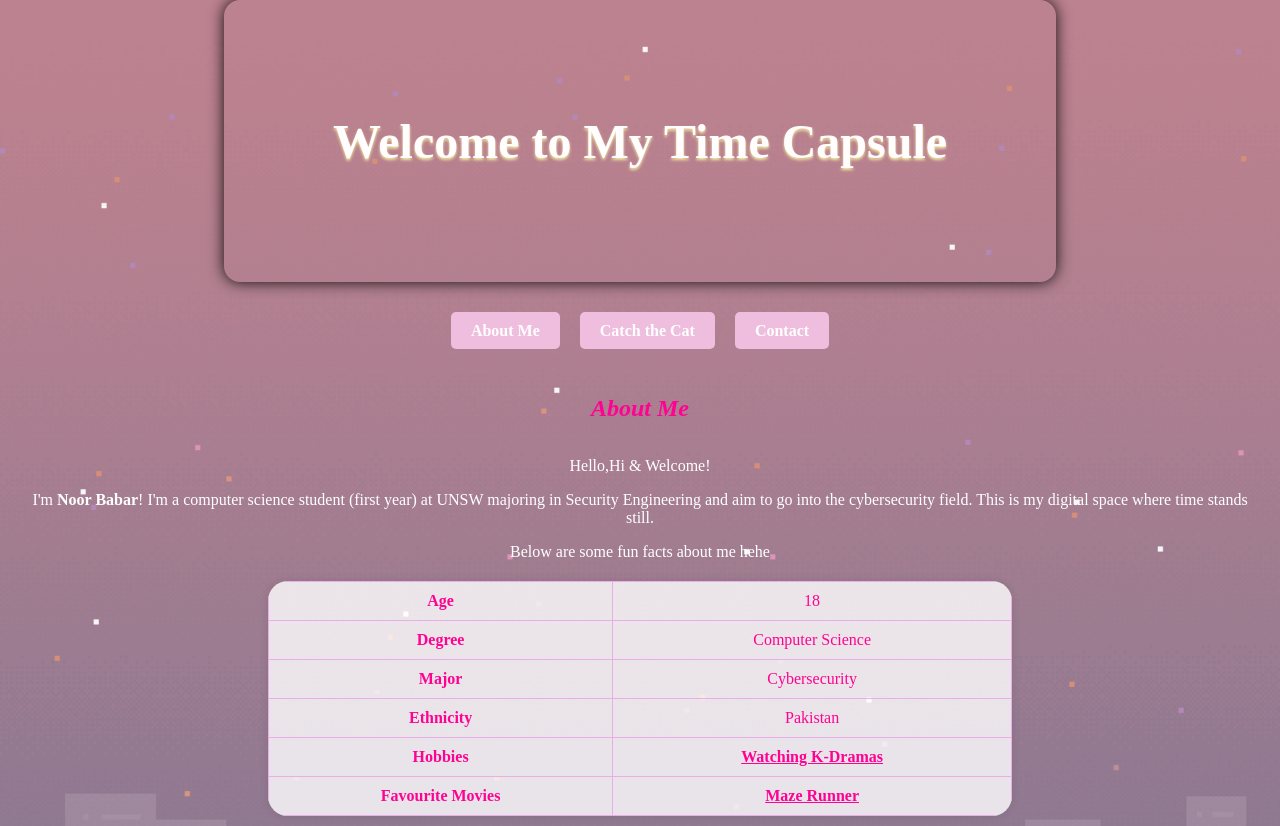
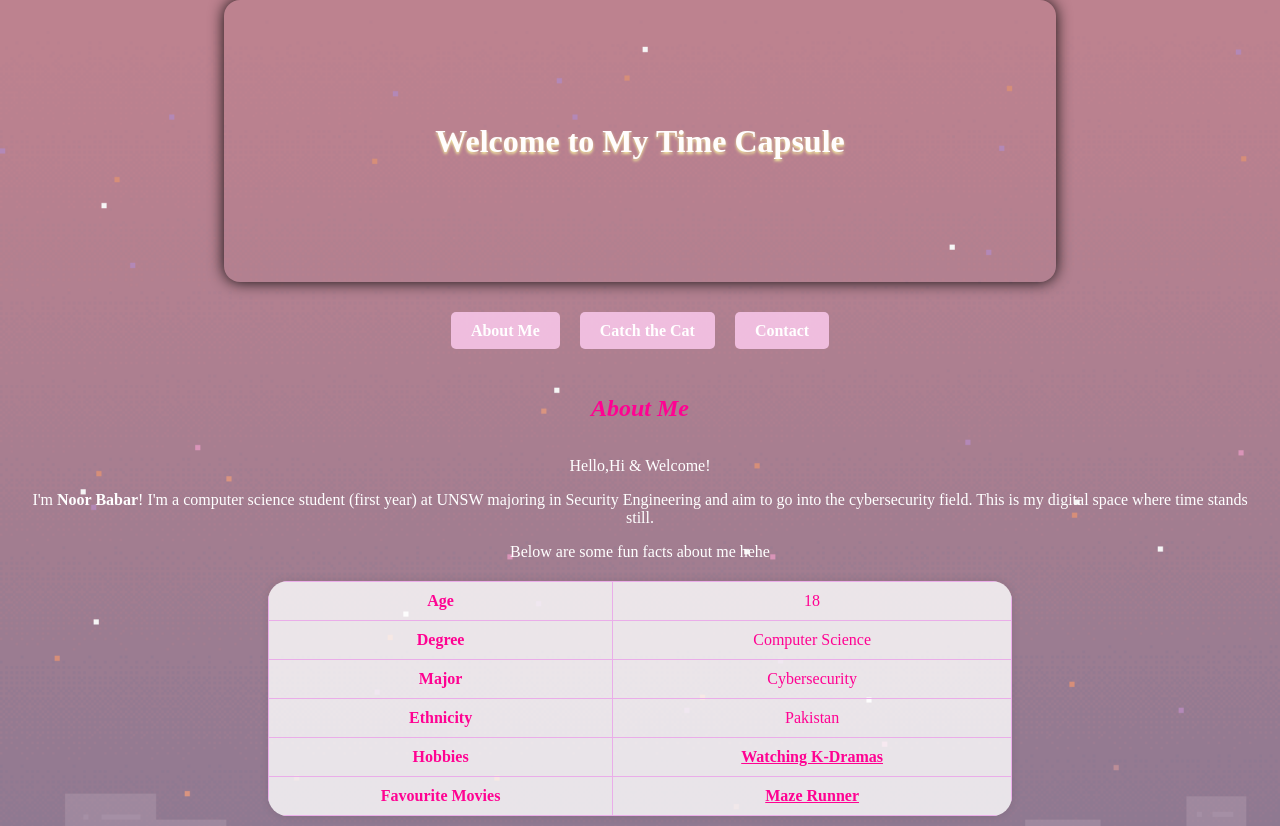
Before and after one commit to noorbabar/noors-website, a plain HTML site: page index.html in a window 1280 px wide. Shown: the top 826 px of the page. Drawn offline with Linux system fonts and the light colour scheme.

Commit message:
Update styles.css

```diff
--- a/styles.css
+++ b/styles.css
@@ -213,8 +213,8 @@ input, textarea {
         border-radius: 16px;
         box-shadow: 0 0 15px hsla(0, 0%, 0%, 0.922);
         color: #fffdfd;
-        font-size: 3rem;
-        font-weight: 900;
+        font-size: 2rem;
+        font-weight: 700;
         display: flex;
         height: 250px;
         justify-content: center;
@@ -225,7 +225,7 @@ input, textarea {
 .nav-button {
         display: inline-block;
         padding: 10px 20px;
-        font-size: 18px;
+        font-size: 15px;
         font-weight: bold;
         text-align: center;
         text-decoration: none;
```
